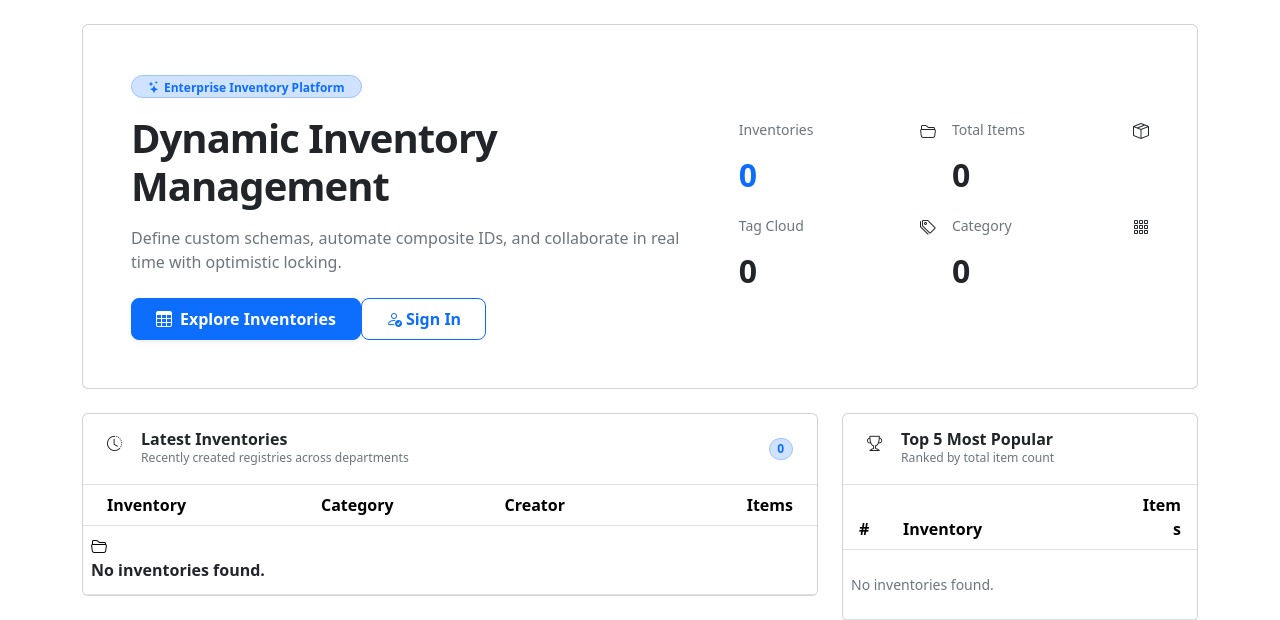
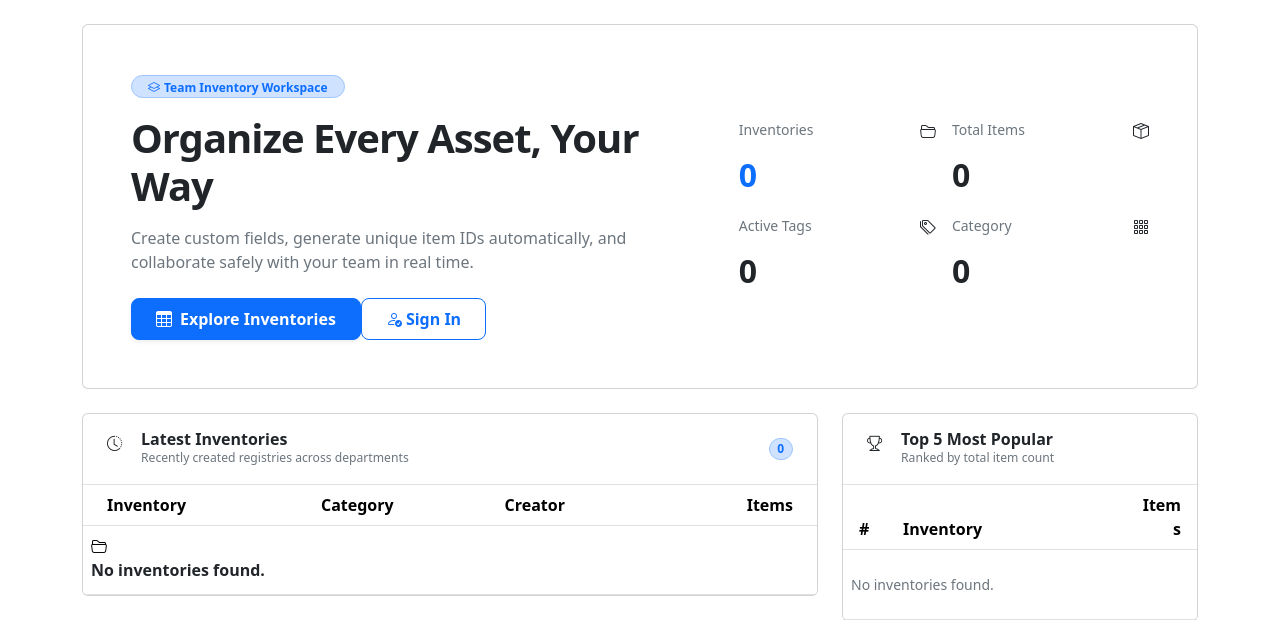
Before and after one commit to robiultechie-dotcom/inventory_hub, a Rails app: page / in a window 1280 px wide. Shown: the part 56-676 px from the top of the page. Run offline with Rails 7, Linux system fonts and the light colour scheme; data that the repository does not hold is empty; parts of the project's set-up code (start-up, migrations or seed data) failed here and were passed over; some libraries are stand-ins or nearby versions.

Commit message:
Refine homepage hero copy and Active Tags stat label for EN and ES

```diff
--- a/app/views/home/index.html.erb
+++ b/app/views/home/index.html.erb
@@ -3,7 +3,7 @@
     <div class="row align-items-center g-4">
       <div class="col-lg-7">
         <span class="badge bg-primary-subtle text-primary border border-primary-subtle rounded-pill px-3 py-1.5 mb-3 fw-semibold">
-          <i class="bi bi-stars me-1"></i><%= t('home.badge') %>
+          <i class="bi bi-layers me-1"></i><%= t('home.badge') %>
         </span>
         <h1 class="display-6 fw-bold mb-3" style="letter-spacing: -0.025em;"><%= t('home.hero_title') %></h1>
         <p class="text-secondary mb-4 fs-6" style="max-width: 580px;"><%= t('home.hero_subtitle') %></p>
@@ -47,7 +47,7 @@
           <div class="col-6">
             <div class="bento-stat-card h-100">
               <div class="d-flex justify-content-between align-items-start mb-2">
-                <span class="text-secondary small fw-medium"><%= t('home.tag_cloud_title') %></span>
+                <span class="text-secondary small fw-medium"><%= t('home.stats_tags') %></span>
                 <span class="stat-icon-badge"><i class="bi bi-tags"></i></span>
               </div>
               <div class="fs-2 fw-bold font-mono"><%= @stats[:tags_count] %></div>
--- a/config/locales/en.yml
+++ b/config/locales/en.yml
@@ -181,13 +181,14 @@ en:
       custom_id: "Custom ID"
       likes: "Likes"
   home:
-    badge: "Enterprise Inventory Platform"
-    hero_title: "Dynamic Inventory Management"
-    hero_subtitle: "Define custom schemas, automate composite IDs, and collaborate in real time with optimistic locking."
+    badge: "Team Inventory Workspace"
+    hero_title: "Organize Every Asset, Your Way"
+    hero_subtitle: "Create custom fields, generate unique item IDs automatically, and collaborate safely with your team in real time."
     explore_btn: "Explore Inventories"
     new_inventory_btn: "New Inventory"
     stats_inventories: "Inventories"
     stats_items: "Total Items"
+    stats_tags: "Active Tags"
     latest_title: "Latest Inventories"
     latest_subtitle: "Recently created registries across departments"
     popular_title: "Top 5 Most Popular"
--- a/config/locales/es.yml
+++ b/config/locales/es.yml
@@ -181,13 +181,14 @@ es:
       custom_id: "ID Personalizado"
       likes: "Me gusta"
   home:
-    badge: "Plataforma Empresarial de Inventarios"
-    hero_title: "Gestión Dinámica de Inventarios"
-    hero_subtitle: "Define esquemas personalizados, automatiza IDs compuestos y colabora en tiempo real con bloqueo optimista."
+    badge: "Espacio de Inventario en Equipo"
+    hero_title: "Organiza Cada Activo a Tu Manera"
+    hero_subtitle: "Crea campos personalizados, genera IDs únicos automáticamente y colabora de forma segura con tu equipo en tiempo real."
     explore_btn: "Explorar Inventarios"
     new_inventory_btn: "Nuevo Inventario"
     stats_inventories: "Inventarios"
     stats_items: "Artículos Totales"
+    stats_tags: "Etiquetas Activas"
     latest_title: "Últimos Inventarios"
     latest_subtitle: "Registros creados recientemente"
     popular_title: "Top 5 Más Populares"
```
